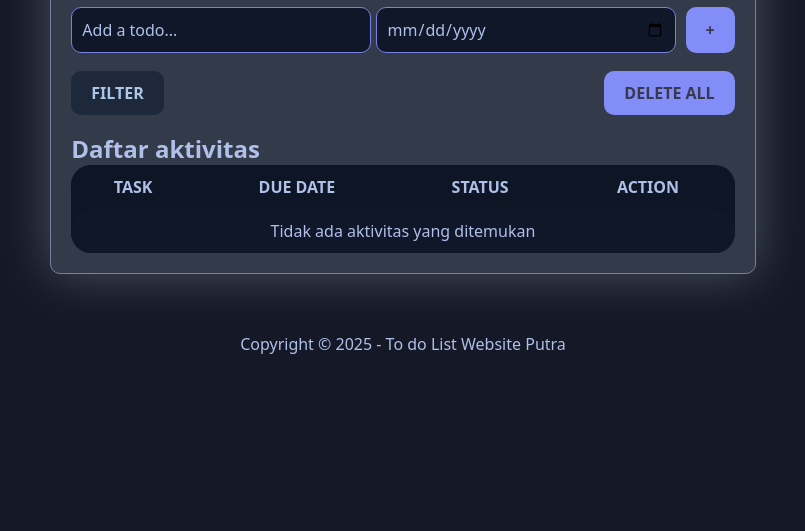
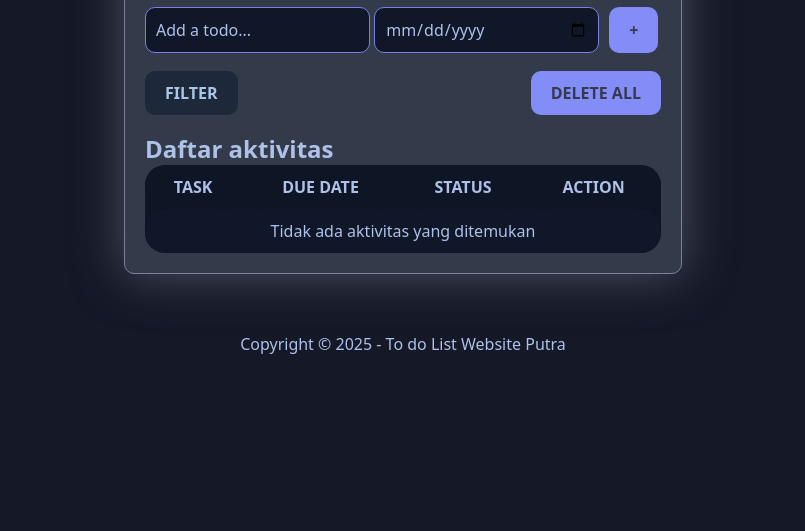
Before and after one commit to Rangga407/CodingCamp-10Nov25-putra, a plain HTML site: page index.html in a window 1280 px wide. Shown: the part 269-800 px from the top of the page, without its empty margins (237-1042 px from the left). Drawn offline with nearby package versions, Linux system fonts and the light colour scheme.

```diff
--- a/css/style.css
+++ b/css/style.css
@@ -17,6 +17,8 @@ body {
     border-color: #7D7D9E;
     background-color: #333A49;
     padding: 20px;
+    width: 90%;
+    max-width: 558px;
     display: flex;
     flex-direction: column;
     gap: 10px;
@@ -44,7 +46,7 @@ body {
     border-color: #7782E1;
     background-color: #0F1729;
     padding: 10px;
-    width: 300px;
+    width: 225px;
     color: #AFC0E9;
 }
 
```
